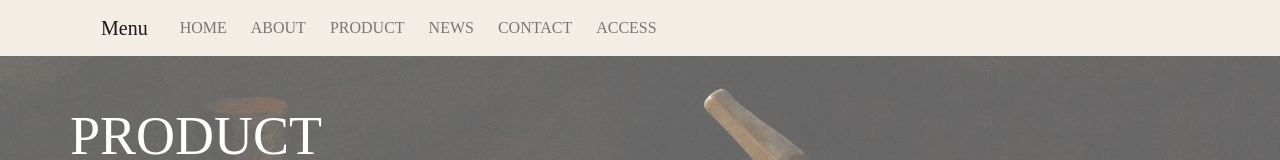
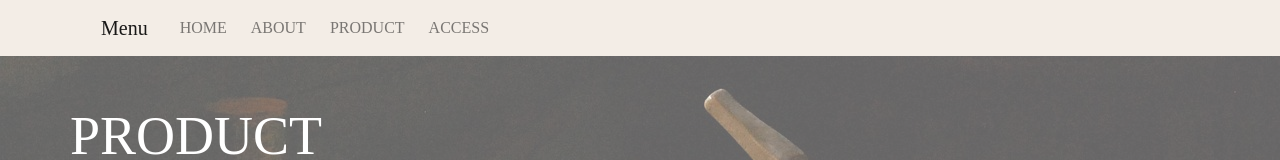
Before and after one commit to minto-d8y/corners_field, a plain HTML site: page page/product/product.html in a window 1280 px wide. Shown: the top 160 px of the page. Drawn offline with nearby package versions, Linux system fonts and the light colour scheme.

Commit message:
Update product.html

```diff
--- a/page/product/product.html
+++ b/page/product/product.html
@@ -25,8 +25,8 @@
                             <li class="nav-item ml-2"><a href="../../index.html" class="nav-link"><span class="en">HOME</span><span class="jp">ホーム</span></a></li>
                             <li class="nav-item ml-2"><a href="../about/about.html" class="nav-link"><span class="en">ABOUT</span><span class="jp">こだわり</span></a></li>
                             <li class="nav-item ml-2"><a href="#" class="nav-link"><span class="en">PRODUCT</span><span class="jp">商品紹介</span></a></li>
-                            <li class="nav-item ml-2"><a href="../news/news.html" class="nav-link"><span class="en">NEWS</span><span class="jp">お知らせ</span></a></li>
-                            <li class="nav-item ml-2"><a href="../contact/contact.html" class="nav-link"><span class="en">CONTACT</span><span class="jp">お問い合わせ</span></a></li>
+<!--                             <li class="nav-item ml-2"><a href="../news/news.html" class="nav-link"><span class="en">NEWS</span><span class="jp">お知らせ</span></a></li>
+                            <li class="nav-item ml-2"><a href="../contact/contact.html" class="nav-link"><span class="en">CONTACT</span><span class="jp">お問い合わせ</span></a></li>  -->
                             <li class="nav-item ml-2"><a href="../../index.html#access" class="nav-link"><span class="en">ACCESS</span><span class="jp">アクセス</span></a></li>
                         </ul>
                     </div>
```
